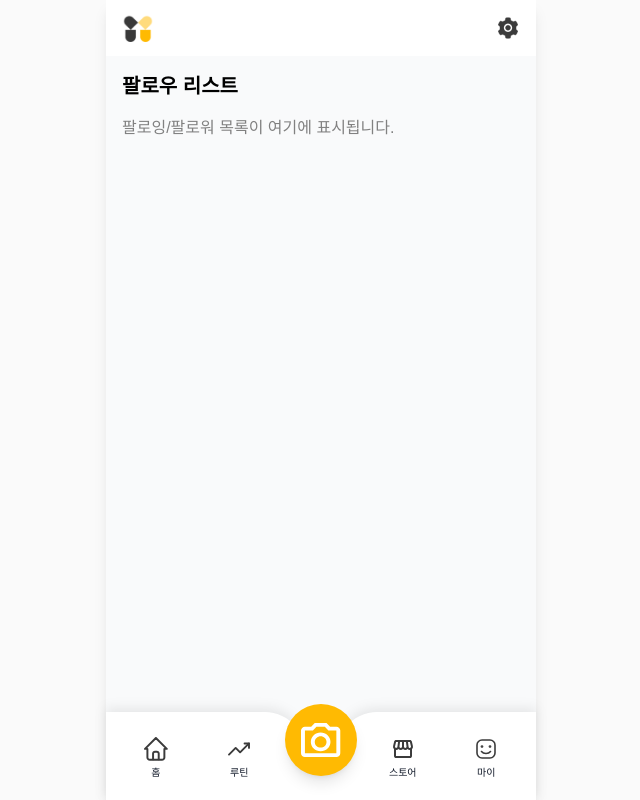
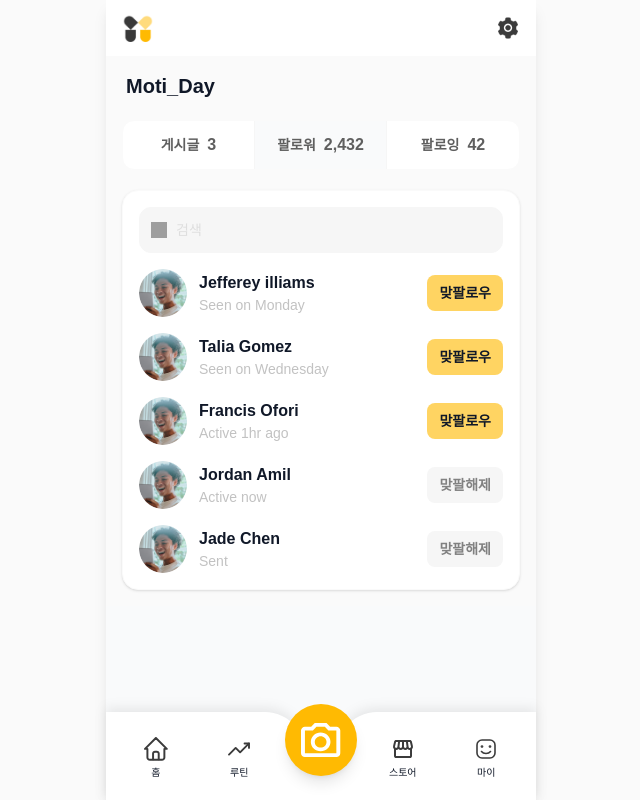
Before and after one commit to MEDILUX-club/Motiday, a React (Vite) app: page /profile/follow in a window 1280 px wide. Shown: the whole page, without its empty margins (319-959 px from the left). Built offline with nearby package versions, Linux system fonts and the light colour scheme; grey boxes are pictures that could not be loaded.

Commit message:
feata:followpage_ui

```diff
--- /dev/null
+++ b/src/components/routine/RoutineDetailFeed.tsx
@@ -0,0 +1,74 @@
+import Button from '../common/Button';
+import mainDefaultImage from '../../assets/images/img_HomeFeedCard.png';
+
+type RoutineDetailFeedProps = {
+  mainImage?: string;
+  tags?: string[];
+  userName: string;
+  title: string;
+  difficulty: 'Easy' | 'Standard' | 'Hard';
+  frequency: string;
+  reward: string;
+  participants: string;
+  onAction?: () => void;
+  actionLabel?: string;
+};
+
+const RoutineDetailFeed = ({
+  mainImage = mainDefaultImage,
+  tags = [],
+  userName,
+  title,
+  difficulty,
+  frequency,
+  reward,
+  participants,
+  onAction,
+  actionLabel = '참여하기',
+}: RoutineDetailFeedProps) => {
+  return (
+    <div className="rounded-2xl border border-gray-200 bg-white shadow-sm overflow-hidden">
+      {/* 상단 이미지 */}
+      <div className="relative">
+        <img src={mainImage} alt="routine" className="w-full h-64 object-cover" />
+        {tags.length > 0 && (
+          <div className="absolute bottom-3 left-3 flex gap-2">
+            {tags.map((tag) => (
+              <span
+                key={tag}
+                className="px-3 py-1 rounded-full bg-black/70 text-white text-xs font-semibold"
+              >
+                {tag}
+              </span>
+            ))}
+          </div>
+        )}
+      </div>
+
+      {/* 정보 영역 */}
+      <div className="p-4 space-y-4 bg-linear-to-b from-white to-orange-50">
+        <div className="flex items-center gap-2 text-sm text-gray-700">
+          <span className="h-3 w-3 rounded-full bg-orange-300 inline-block" />
+          <span className="font-semibold">{userName}</span>
+          <span className="text-gray-400">›</span>
+        </div>
+
+        <div className="space-y-1">
+          <div className="text-lg font-bold text-gray-900">{title}</div>
+          <div className="flex items-center gap-2 text-sm text-gray-700">
+            <span className="px-3 py-1 rounded-full bg-orange-100 text-orange-700 font-semibold text-xs">
+              {difficulty}
+            </span>
+            <span>{frequency}</span>
+          </div>
+          <div className="text-sm text-gray-700">P {reward}</div>
+          <div className="text-sm text-gray-700">현재 참여인원 {participants}</div>
+        </div>
+
+        <Button onClick={onAction}>{actionLabel}</Button>
+      </div>
+    </div>
+  );
+};
+
+export default RoutineDetailFeed;
--- a/src/pages/profile/FollowPage.tsx
+++ b/src/pages/profile/FollowPage.tsx
@@ -1,10 +1,66 @@
-import { useNavigate } from 'react-router-dom';
+import { useMemo, useState } from 'react';
+import { useLocation, useNavigate } from 'react-router-dom';
 import MainLayout from '../../components/layout/MainLayout';
+import InputField from '../../components/common/InputField';
 import logo from '../../assets/images/img_Motiday.png';
 import iconSetting from '../../assets/images/img_Setting.png';
+import profileImage from '../../assets/images/img_HomeFeedCard_profile.png';
+
+type FollowItem = {
+  name: string;
+  status: string;
+  avatar?: string;
+  isMutual?: boolean;
+};
+
+const sampleFollowers: FollowItem[] = [
+  { name: 'Jefferey illiams', status: 'Seen on Monday', isMutual: false },
+  { name: 'Talia Gomez', status: 'Seen on Wednesday', isMutual: false },
+  { name: 'Francis Ofori', status: 'Active 1hr ago', isMutual: false },
+  { name: 'Jordan Amil', status: 'Active now', isMutual: true },
+  { name: 'Jade Chen', status: 'Sent', isMutual: true },
+];
+
+const sampleFollowing: FollowItem[] = [
+  { name: 'Sophie Park', status: 'Active now', isMutual: true },
+  { name: 'Lee Min', status: 'Seen yesterday', isMutual: false },
+  { name: 'Chris Lim', status: 'Sent', isMutual: false },
+];
 
 const FollowListPage = () => {
   const navigate = useNavigate();
+  const location = useLocation();
+  const initialTab = (location.state as { tab?: 'followers' | 'following' })?.tab ?? 'followers';
+  const [activeTab, setActiveTab] = useState<'posts' | 'followers' | 'following'>(initialTab);
+  const [query, setQuery] = useState('');
+  const [followers, setFollowers] = useState<FollowItem[]>(sampleFollowers);
+  const [following, setFollowing] = useState<FollowItem[]>(sampleFollowing);
+
+  const list = useMemo(() => {
+    const data = activeTab === 'followers' ? followers : following;
+    if (!query.trim()) return data;
+    return data.filter((item) => item.name.toLowerCase().includes(query.toLowerCase()));
+  }, [activeTab, query, followers, following]);
+
+  const toggleMutual = (name: string) => {
+    if (activeTab === 'followers') {
+      setFollowers((prev) =>
+        prev.map((item) => (item.name === name ? { ...item, isMutual: !item.isMutual } : item)),
+      );
+    } else {
+      setFollowing((prev) =>
+        prev.map((item) => (item.name === name ? { ...item, isMutual: !item.isMutual } : item)),
+      );
+    }
+  };
+
+  const handleTab = (tab: 'posts' | 'followers' | 'following') => {
+    if (tab === 'posts') {
+      navigate('/profile');
+      return;
+    }
+    setActiveTab(tab);
+  };
 
   return (
     <MainLayout
@@ -17,9 +73,69 @@ const FollowListPage = () => {
         ),
       }}
     >
-      <div className="p-4 space-y-4">
-        <h1 className="text-xl font-semibold">팔로우 리스트</h1>
-        <p className="text-gray-700">팔로잉/팔로워 목록이 여기에 표시됩니다.</p>
+      <div className="p-4 space-y-5 bg-gray-100">
+        <div className="text-xl font-semibold text-gray-900 px-1">Moti_Day</div>
+
+        <div className="grid grid-cols-3 divide-x divide-gray-200 rounded-xl bg-white text-sm font-semibold text-gray-800 overflow-hidden border border-gray-100">
+          <button
+            type="button"
+            onClick={() => handleTab('posts')}
+            className={`flex items-center justify-center gap-2 py-3 ${activeTab === 'posts' ? 'bg-gray-50' : ''}`}
+          >
+            <span>게시글</span>
+            <span className="text-base font-bold">3</span>
+          </button>
+          <button
+            type="button"
+            onClick={() => handleTab('followers')}
+            className={`flex items-center justify-center gap-2 py-3 ${activeTab === 'followers' ? 'bg-gray-50' : ''}`}
+          >
+            <span>팔로워</span>
+            <span className="text-base font-bold">2,432</span>
+          </button>
+          <button
+            type="button"
+            onClick={() => handleTab('following')}
+            className={`flex items-center justify-center gap-2 py-3 ${activeTab === 'following' ? 'bg-gray-50' : ''}`}
+          >
+            <span>팔로잉</span>
+            <span className="text-base font-bold">42</span>
+          </button>
+        </div>
+
+        <div className="rounded-2xl bg-white border border-gray-100 shadow-sm p-4 space-y-4">
+          <InputField
+            variant="gray"
+            showSearchIcon
+            value={query}
+            onChange={(e) => setQuery(e.target.value)}
+            placeholder="검색"
+            className="text-gray-700"
+          />
+
+          <div className="space-y-4">
+            {list.map((item, idx) => (
+              <div key={`${item.name}-${idx}`} className="flex items-center gap-3">
+                <img
+                  src={item.avatar || profileImage}
+                  alt={item.name}
+                  className="h-12 w-12 rounded-full object-cover bg-gray-200"
+                />
+                <div className="flex-1">
+                  <div className="text-base font-semibold text-gray-900">{item.name}</div>
+                  <div className="text-sm text-gray-500">{item.status}</div>
+                </div>
+                <button
+                  type="button"
+                  className={`px-3 py-2 rounded-lg text-sm font-semibold transition-colors ${item.isMutual ? 'bg-gray-200 text-gray-700' : 'bg-primary-700 text-gray-900'}`}
+                  onClick={() => toggleMutual(item.name)}
+                >
+                  {item.isMutual ? '맞팔해제' : '맞팔로우'}
+                </button>
+              </div>
+            ))}
+          </div>
+        </div>
       </div>
     </MainLayout>
   );
--- a/src/pages/profile/ProfilePage.tsx
+++ b/src/pages/profile/ProfilePage.tsx
@@ -55,18 +55,30 @@ const ProfilePage = () => {
           </div>
 
           <div className="grid grid-cols-3 divide-x divide-gray-200 rounded-xl bg-gray-50 text-sm font-semibold text-gray-800 overflow-hidden">
-            <div className="flex items-center justify-center gap-2 py-3">
+            <button
+              type="button"
+              className="flex items-center justify-center gap-2 py-3"
+              onClick={() => navigate('/profile')}
+            >
               <span>게시글</span>
               <span className="text-base font-bold">3</span>
-            </div>
-            <div className="flex items-center justify-center gap-2 py-3">
+            </button>
+            <button
+              type="button"
+              className="flex items-center justify-center gap-2 py-3"
+              onClick={() => navigate('/profile/follow', { state: { tab: 'followers' } })}
+            >
               <span>팔로워</span>
               <span className="text-base font-bold">2,432</span>
-            </div>
-            <div className="flex items-center justify-center gap-2 py-3">
+            </button>
+            <button
+              type="button"
+              className="flex items-center justify-center gap-2 py-3"
+              onClick={() => navigate('/profile/follow', { state: { tab: 'following' } })}
+            >
               <span>팔로잉</span>
               <span className="text-base font-bold">42</span>
-            </div>
+            </button>
           </div>
 
           <div className="flex items-center gap-2">
```
Also changed, not shown: src/assets/icons/ic_photo.svg (added).
